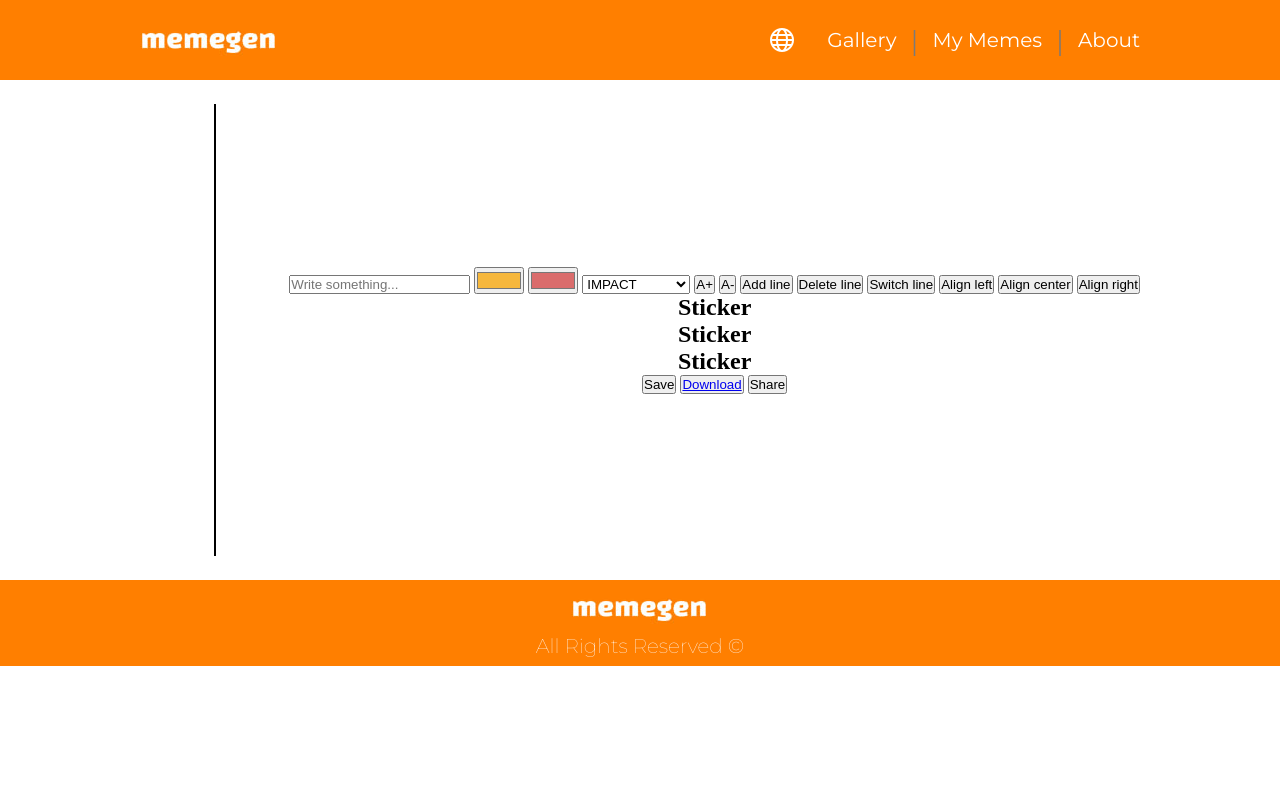
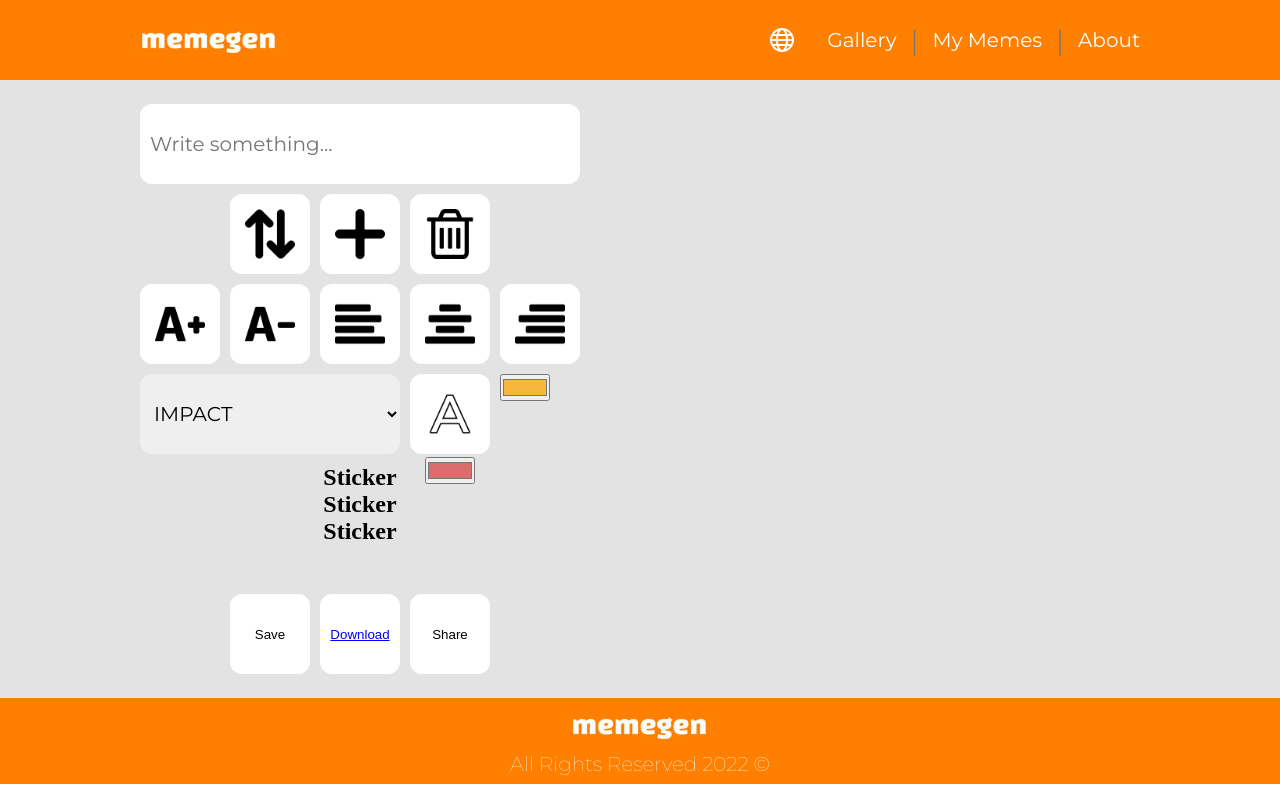
Before and after one commit to etigame/Meme-Generator, a plain HTML site: page index.html in a window 1280 px wide. Both pictures are taken after a click on the picture 215 px from the left and 299 px from the top of the page. Drawn offline with Linux system fonts and the light colour scheme.

Commit message:
add layout to editor

```diff
--- a/index.html
+++ b/index.html
@@ -60,14 +60,38 @@
     </section>
 
 
-    <section class="editor-page hidden">
+    <section class="editor-page hidden main-layout full">
         <section class="editor-content flex row space-between align-center">
             <canvas id="my-canvas" height="450" width="450"></canvas>
 
-            <section class="control-box">
+            <section class="control-box grid">
                 <input type="text" class="input-txt" placeholder="Write something..." oninput="onSetLineTxt(this.value)">
-                <input type="color" value="#f6b73c" class="font-color" title="Font color" oninput="onSetFontColor(this.value)">
-                <input type="color" value="#da6c6c" class="stroke-color" title="Stroke color" oninput="onSetStrokeColor(this.value)">
+                <button class="btn-switch-line" title="Switch line" onclick="onSwitchLine()">
+                    <img src="img/switch-line.png" alt="">
+                </button>
+                <button class="btn-add-line" title="Add line" onclick="onAddLine()">
+                    <img src="/img/add.png" alt="">
+                </button>
+                <button class="btn-delete-line" title="Delete font" onclick="onDeleteLine()">
+                    <img src="img/trash.png" alt="">
+                </button>
+
+                <button class="btn-increase-font" title="Increase font" onclick="onChangeFontSize(1)">
+                    <img src="img/increase font - icon.png" alt="">
+                </button>
+                <button class="btn-decrease-font" title="Decrease font" onclick="onChangeFontSize(-1)">
+                    <img src="img/decrease font - icon.png" alt="">
+                </button>
+                <button class="btn-align-left" title="Align left" onclick="onAlignLine('left')">
+                    <img src="img/align-to-left.png" alt="">
+                </button>
+                <button class="btn-align-center" title="Align center" onclick="onAlignLine('center')">
+                    <img src="img/center-text-alignment.png" alt="">
+                </button>
+                <button class="btn-align-right" title="Align right" onclick="onAlignLine('right')">
+                    <img src="img/align-to-right.png" alt="">
+                </button>
+
                 <select class="select-font" onchange="onSetFontFamily(this.value)">
                     <option value="impact">IMPACT</option>
                     <option value="arial">ARIAL</option>
@@ -75,22 +99,21 @@
                     <option value="futura">FUTURA</option>
                     <option value="georgia">GEORGIA</option>
                 </select>
-                <button class="btn-increase-font" title="Increase font" onclick="onChangeFontSize(1)">A+</button>
-                <button class="btn-decrease-font" title="Decrease font" onclick="onChangeFontSize(-1)">A-</button>
-                <button class="btn-add-line" title="Add line" onclick="onAddLine()">Add line</button>
-                <button class="btn-delete-line" title="Delete font" onclick="onDeleteLine()">Delete line</button>
-                <button class="btn-switch-line" title="Switch line" onclick="onSwitchLine()">Switch line</button>
-                <button class="btn-align-left" title="Align left" onclick="onAlignLine('left')">Align left</button>
-                <button class="btn-align-center" title="Align center" onclick="onAlignLine('center')">Align center</button>
-                <button class="btn-align-right" title="Align right" onclick="onAlignLine('right')">Align right</button>
+
+                <button class="stroke-color">
+                    <img src="img/text stroke.png" alt="">
+                    <input type="color" value="#da6c6c" class="stroke-color" title="Stroke color" oninput="onSetStrokeColor(this.value)">
+                </button>
+                <input type="color" value="#f6b73c" class="font-color" title="Font color" oninput="onSetFontColor(this.value)">
+
                 <section class="stickers-container">
                     <h2>Sticker</h2>
                     <h2>Sticker</h2>
                     <h2>Sticker</h2>
                 </section>
-                <button class="save">Save</button>
+                <button class="btn-save">Save</button>
                 <button class="btn-download"><a href="#" download="file-name" onclick="onDownload(this)">Download</a></button>
-                <button class="share">Share</button>
+                <button class="btn-share">Share</button>
             </section>
         </section>
     </section>
@@ -126,7 +149,7 @@
 
     <footer class="main-footer flex align-center space-around main-layout full">
         <div class="logo"><img src="img/logo.png" alt="logo"></div>
-        <p>All Rights Reserved ©</p>
+        <p>All Rights Reserved 2022 ©</p>
     </footer>
 
     <script src="js/storage-service.js"></script>
--- a/main.css
+++ b/main.css
@@ -38,9 +38,21 @@
     src: url(fonts/montserrat/Montserrat-Thin.ttf);
 }
 
+/* BASIC */
 
 body {
     text-align: center;
+}
+
+button {
+    border: none;
+    border-radius: 12px;
+    cursor: pointer;
+    transition: transform .1s;
+}
+
+button:hover {
+    transform: scale(1.2);
 }
 
 /* HELPERS */
@@ -225,18 +237,9 @@ canvas {
     font-size: 1.25rem;
     font-family: Montserrat-regular;
     padding: 0.4em;
-    cursor: pointer;
     background-color: var(--clr-secondary1);
-    border: none;
-    border-radius: 12px;
     color: var(--clr0);
-    transition: transform .1s;
 }
-
-.btn-upload:hover {
-    transform: scale(1.2);
-}
-
 
 .btn-upload img {
     height: 20px;
@@ -248,18 +251,9 @@ canvas {
     font-size: 1.25rem;
     font-family: Montserrat-regular;
     padding: 0.4em;
-    cursor: pointer;
     background-color: var(--clr-secondary2);
-    border: none;
-    border-radius: 12px;
     color: var(--clr0);
-    transition: transform .1s;
 }
-
-.btn-surprise-meme:hover {
-    transform: scale(1.2);
-}
-
 
 .btn-surprise-meme img {
     height: 20px;
@@ -289,9 +283,114 @@ canvas {
     transform: scale(1.2);
 }
 
+/* editor-page */
+.editor-page {
+    background-color: var(--clr1);
+}
+
+/* control-box */
+.control-box {
+    height: 100%;
+    width: 100%;
+    grid-template-columns: repeat(5, 10vh);
+    grid-template-rows: 10vh 10vh 10vh 10vh 15vh 10vh;
+    gap: 10px;
+    grid-template-areas:
+    'input input input input input'
+    '. switch addline delete .'
+    'increase decrease aleft acenter aright'
+    'select select select strokecolor fontcolor'
+    'stickers stickers stickers stickers stickers'
+    '. save download share .';
+}
+
+.control-box button {
+    background-color: var(--clr0);
+}
+
+.control-box button img {
+    height: 100%;
+    width: 100%;
+    padding: 15px;
+    object-fit: cover;
+}
+
+.input-txt {
+grid-area: input;
+border: none;
+border-radius: 12px;
+font-family: Montserrat-regular;
+font-size: 1.25rem;
+padding: 0.5em;
+}
+
+.btn-switch-line {
+grid-area: switch;
+}
+
+.btn-add-line {
+grid-area: addline;
+}
+
+.btn-delete-line {
+grid-area: delete;
+}
+
+.btn-increase-font {
+grid-area: increase;
+}
+
+.btn-decrease-font {
+grid-area: decrease;
+}
+
+.btn-align-left {
+grid-area: aleft;
+}
+
+.btn-align-center {
+grid-area: acenter;
+}
+
+.btn-align-right {
+grid-area: aright;
+}
+
+.select-font {
+grid-area: select;
+border: none;
+border-radius: 12px;
+font-family: Montserrat-regular;
+font-size: 1.25rem;
+padding: 0.5em;
+}
+
+.stroke-color {
+grid-area: strokecolor;
+}
+
+.font-color {
+grid-area: fontcolor;
+}
+
+.stickers-container {
+grid-area: stickers;
+}
+
+.btn-save {
+grid-area: save;
+}
+
+.btn-download {
+grid-area: download;
+}
+
+.btn-share {
+grid-area: share;
+}
+
 /* canves */
 canvas {
-    border: 1px solid black;
     display: block;
     margin: auto;
 }
@@ -306,7 +405,6 @@ canvas {
     height: 30vh;
     width: 30vh;
     object-fit: cover;
-    margin-inline-start: 75px;
 }
 
 .about h2 {
```
Also changed, not shown: img/switch-line.png (renamed from img/up-and-down-opposite-double-arrows-side-by-side.png).
